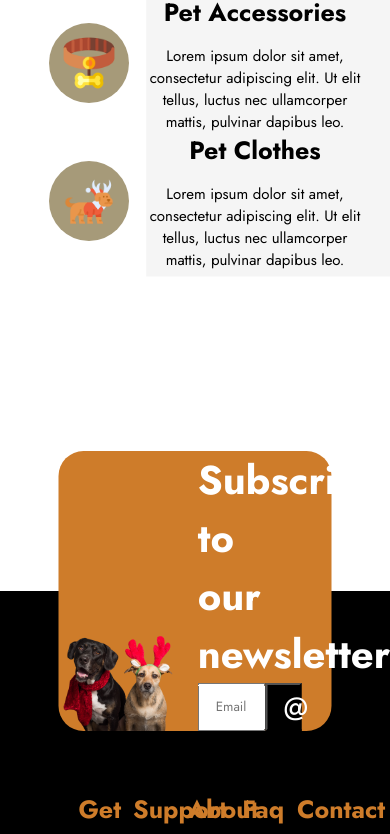
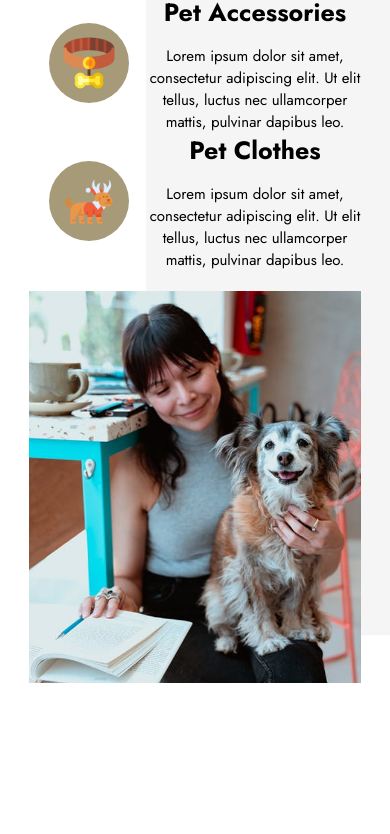
Before and after one commit to FraCuboni/proj-html-vuejs, a Vue app: page /about in a window 390 px wide. Shown: the part 3817-4651 px from the top of the page. Built offline with nearby package versions, Linux system fonts and the light colour scheme.

Commit message:
feat: committing to pull

```diff
--- a/src/components/pages/AppAbout.vue
+++ b/src/components/pages/AppAbout.vue
@@ -374,11 +374,12 @@ p.small {
   .container.fne{
     text-align: center;
   .box{
-    display: none;
+    width: 100%;
+    order: 2;
   }
   .paragraph{
     width: 100%;
-    display: block;
+    order: 1;
 
     h3{
       height: calc(100% / 4 - 5px);
```
